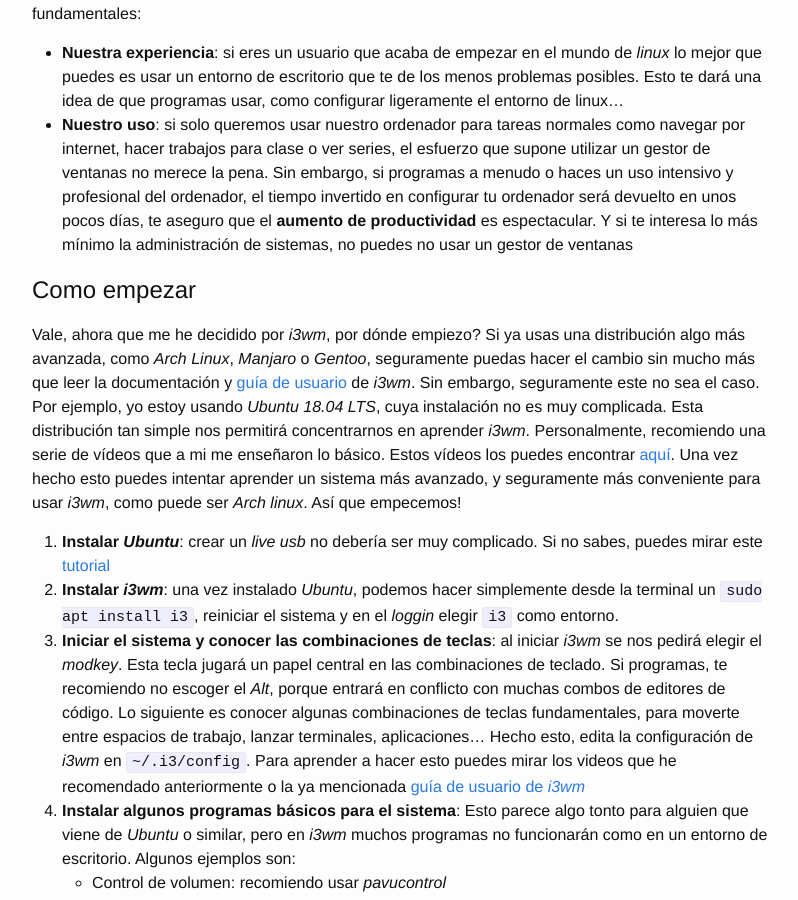
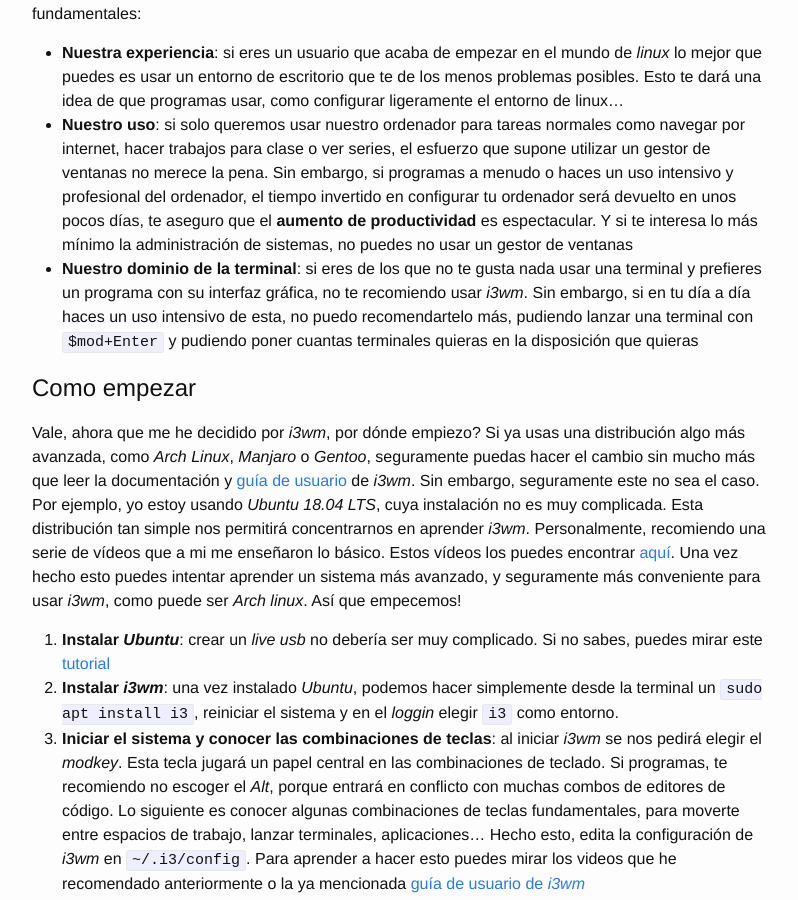
Before and after one commit to SergioQuijanoRey/sergioquijanorey.github.io, a Jekyll site: the page built from _posts/2018-09-09-configuración-i3wm.md, in a window 1280 px wide and 900 px high, scrolled down 975 px. Shown: the whole window, without its empty margins (238-1036 px from the left). Built offline with Jekyll 4.4.1, drawn with Linux system fonts in a browser that asks for light colours.

Commit message:
Añado una pequeña modificacion

```diff
--- a/_posts/2018-09-09-configuración-i3wm.md
+++ b/_posts/2018-09-09-configuración-i3wm.md
@@ -21,6 +21,7 @@
 
 * **Nuestra experiencia**: si eres un usuario que acaba de empezar en el mundo de *linux* lo mejor que puedes es usar un entorno de escritorio que te de los menos problemas posibles. Esto te dará una idea de que programas usar, como configurar ligeramente el entorno de linux...
 * **Nuestro uso**: si solo queremos usar nuestro ordenador para tareas normales como navegar por internet, hacer trabajos para clase o ver series, el esfuerzo que supone utilizar un gestor de ventanas no merece la pena. Sin embargo, si programas a menudo o haces un uso intensivo y profesional del ordenador, el tiempo invertido en configurar tu ordenador será devuelto en unos pocos días, te aseguro que el **aumento de productividad** es espectacular. Y si te interesa lo más mínimo la administración de sistemas, no puedes no usar un gestor de ventanas
+* **Nuestro dominio de la terminal**: si eres de los que no te gusta nada usar una terminal y prefieres un programa con su interfaz gráfica, no te recomiendo usar *i3wm*. Sin embargo, si en tu día a día haces un uso intensivo de esta, no puedo recomendartelo más, pudiendo lanzar una terminal con `$mod+Enter` y pudiendo poner cuantas terminales quieras en la disposición que quieras
 
 # Como empezar
 
```
